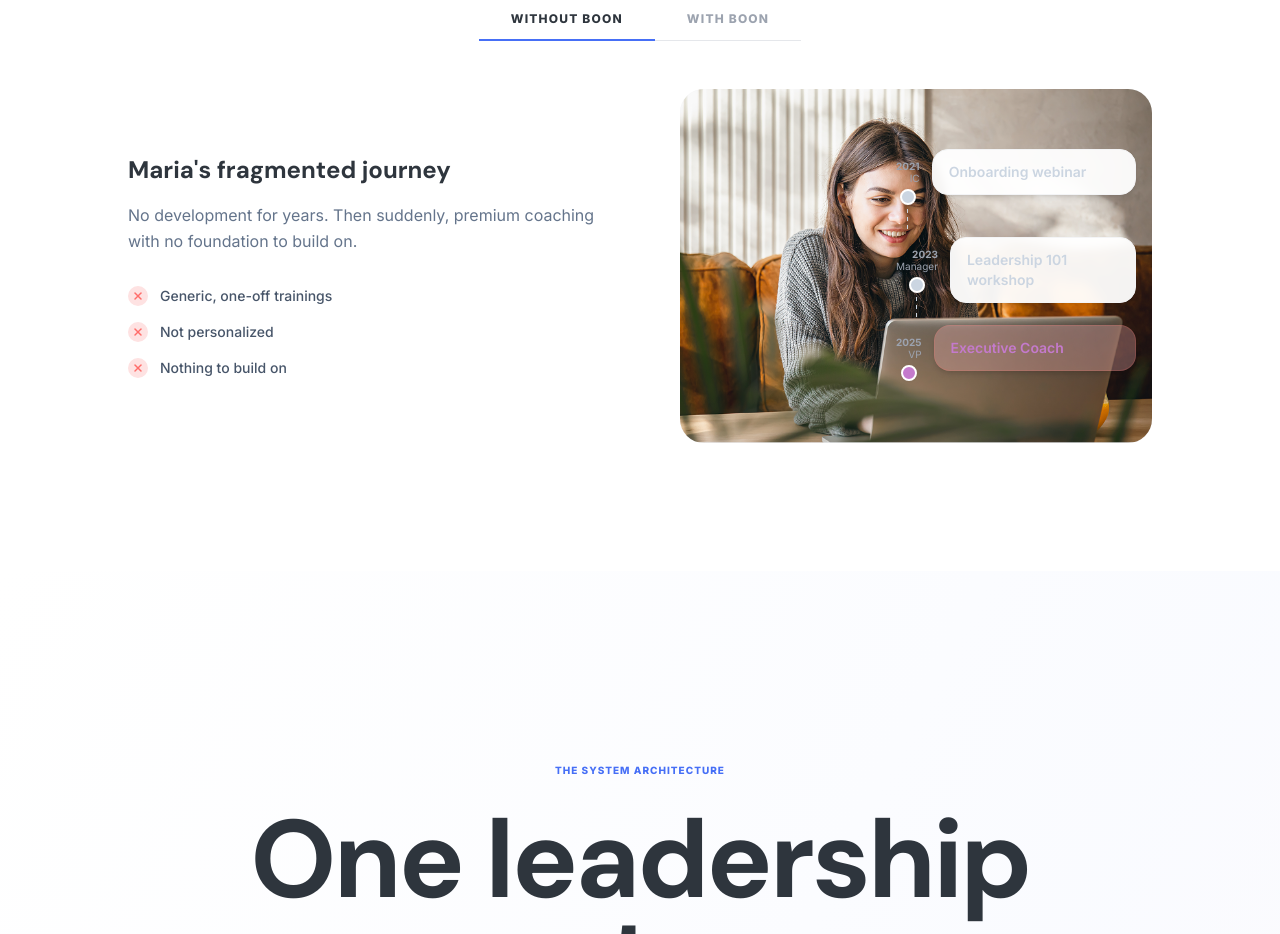
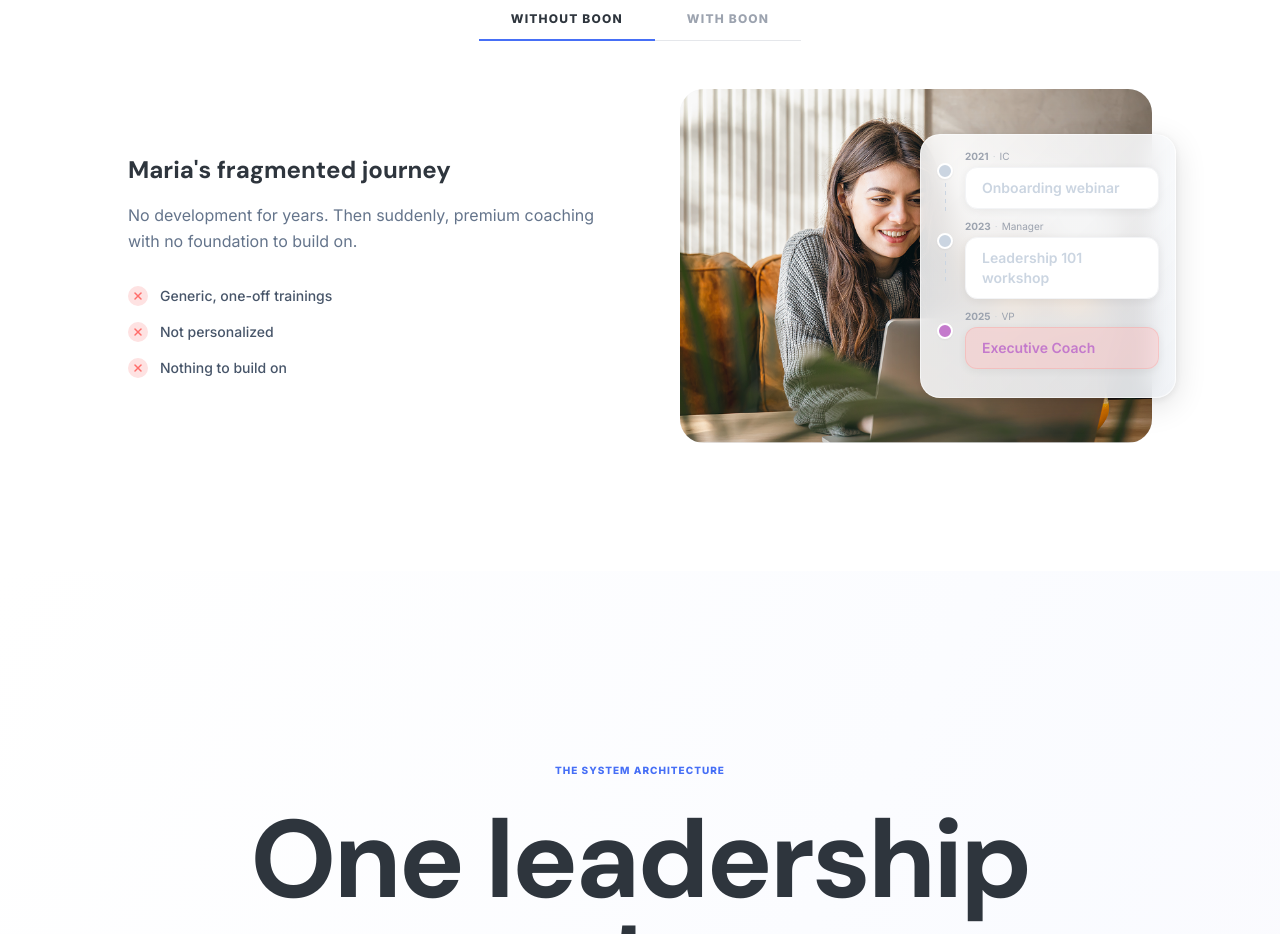
Before and after one commit to ayafdez/Boon_New-Website-V2, a Next.js app in the folder next-site/: page / in a window 1280 px wide. Shown: the part 2760-3694 px from the top of the page. Built offline with nearby package versions, Linux system fonts and the light colour scheme; no server answers; a web font is replaced by a local one.

Commit message:
Update BoonDifferenceVisual.tsx

```diff
--- a/next-site/components/home/BoonDifferenceVisual.tsx
+++ b/next-site/components/home/BoonDifferenceVisual.tsx
@@ -109,49 +109,61 @@ export function BoonDifferenceVisual() {
             />
           </div>
 
-          {/* Timeline cards overlay — centered right, with dashed connector */}
-          <div className="absolute top-1/2 -translate-y-1/2 right-4 w-60">
-            <div className="relative flex flex-col gap-0">
+          {/* Timeline container — overlaps image, extends outside right edge */}
+          <div
+            className="absolute top-1/2 -translate-y-1/2 -right-6 w-64 rounded-[20px] p-4"
+            style={{
+              background: 'linear-gradient(135deg, rgba(255,255,255,0.85) 0%, rgba(240,243,247,0.90) 100%)',
+              backdropFilter: 'blur(12px)',
+              WebkitBackdropFilter: 'blur(12px)',
+              boxShadow: '0 8px 32px rgba(0,0,0,0.12), 0 2px 8px rgba(0,0,0,0.08)',
+              border: '1px solid rgba(255,255,255,0.6)',
+            }}
+          >
+            <div className="relative flex flex-col">
               {c.timeline.map((item, i) => {
                 const isLast = i === c.timeline.length - 1;
                 const isHighlighted = isLast && active === 'WITHOUT BOON';
                 return (
-                  <div key={i} className="relative flex items-start gap-0">
-                    {/* Left: year/role + dot + dashed line */}
-                    <div className="flex flex-col items-center mr-3 pt-3">
-                      <div className="text-right mb-1.5">
-                        <div className="text-[10px] font-body font-bold text-gray-400 leading-none">{item.year}</div>
-                        <div className="text-[10px] font-body text-gray-400 leading-none mt-0.5">{item.role}</div>
-                      </div>
+                  <div key={i} className="relative flex items-start gap-3">
+                    {/* Left: dot + dashed line column */}
+                    <div className="flex flex-col items-center flex-shrink-0">
                       <div
-                        className="w-4 h-4 rounded-full flex-shrink-0 border-2 border-white shadow-sm z-10"
+                        className="w-4 h-4 rounded-full border-2 border-white shadow-sm z-10 mt-3"
                         style={{ backgroundColor: item.color }}
                       />
-                      {/* Dashed connector */}
                       {i < c.timeline.length - 1 && (
                         <div
-                          className="w-px flex-1 my-1"
+                          className="w-px my-1"
                           style={{
-                            minHeight: '24px',
+                            height: '28px',
                             backgroundImage: 'repeating-linear-gradient(to bottom, #CBD5E1 0, #CBD5E1 4px, transparent 4px, transparent 8px)',
                           }}
                         />
                       )}
                     </div>
 
-                    {/* Card */}
+                    {/* Year/role + card */}
+                    <div className="flex-1 mb-3">
+                      <div className="flex items-center gap-1 mb-1.5">
+                        <div className="text-[10px] font-body font-bold text-gray-400 leading-none">{item.year}</div>
+                        <div className="text-[10px] font-body text-gray-300 leading-none">·</div>
+                        <div className="text-[10px] font-body text-gray-400 leading-none">{item.role}</div>
+                      </div>
                       <div
-                      className={`flex-1 mb-3 rounded-2xl px-4 py-3 shadow-md ${
+                        className={`rounded-xl px-4 py-2.5 ${
                           isHighlighted
-                          ? 'bg-boon-soft-coral/30 border border-boon-coral/20'
-                          : 'bg-white/95 backdrop-blur-sm border border-gray-100'
+                            ? 'bg-boon-soft-coral/40 border border-boon-coral/20'
+                            : 'bg-white border border-gray-100'
                         }`}
+                        style={{ boxShadow: '0 2px 8px rgba(0,0,0,0.06)' }}
                       >
                         <div
                           className="text-sm font-body font-semibold"
                           style={{ color: item.color }}
                         >
                           {item.event}
+                        </div>
                       </div>
                     </div>
                   </div>
```
Lines whose indentation alone changed are shown as unchanged.
